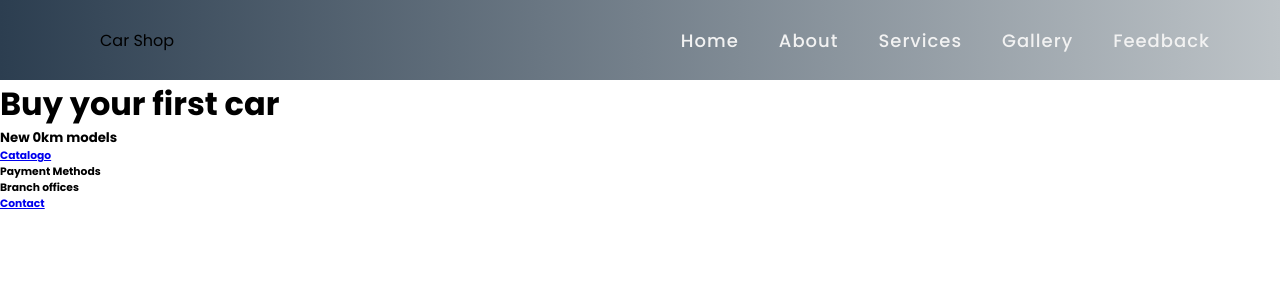
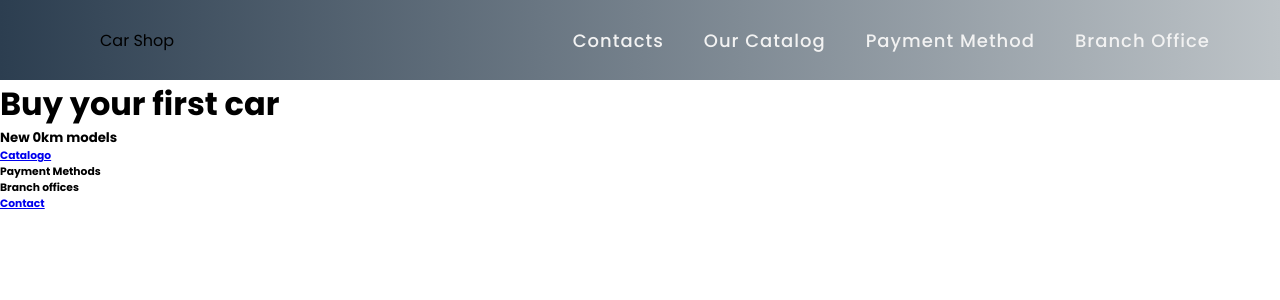
Before and after one commit to Saubers/Proyecto-Final, a React (Create React App) app in the folder client/: page /home in a window 1280 px wide. Shown: the top 300 px of the page. Built offline with nearby package versions, Linux system fonts and the light colour scheme.

Commit message:
nav full facha

```diff
--- a/client/src/components/NavBar/NavBar.jsx
+++ b/client/src/components/NavBar/NavBar.jsx
@@ -14,11 +14,10 @@ const NavBar = () => {
          <i class="fas fa-bars"></i>
          </label>
          <ul>
-            <li><a class="active" href="# ">Home</a></li>
-            <li><a href="# ">About</a></li>
-            <li><a href="# ">Services</a></li>
-            <li><a href="# ">Gallery</a></li>
-            <li><a href="# ">Feedback</a></li>
+            <li><a href="# ">Contacts</a></li>
+            <li><a href="# ">Our Catalog</a></li>
+            <li><a href="# ">Payment Method</a></li>
+            <li><a href="# ">Branch Office</a></li>
          </ul>
       </nav>
         </div>
--- a/client/src/components/NavBar/NavBar.module.css
+++ b/client/src/components/NavBar/NavBar.module.css
@@ -5,24 +5,26 @@
   box-sizing: border-box;
   font-family: 'Poppins', sans-serif;
 }
+
+nav .logo{
+    font-family: 'Poppins', sans-serif;
+    color: #fff;
+    font-size: 35px;
+    font-weight: 600;
+  }
 nav{
   display: flex;
   height: 80px;
   width: 100%;
   background: #bdc3c7;  /* fallback for old browsers */
-background: -webkit-linear-gradient(to right, #2c3e50, #bdc3c7);  /* Chrome 10-25, Safari 5.1-6 */
-background: linear-gradient(to right, #2c3e50, #bdc3c7); /* W3C, IE 10+/ Edge, Firefox 16+, Chrome 26+, Opera 12+, Safari 7+ */
-
+  background: -webkit-linear-gradient(to right, #2c3e50, #bdc3c7);  /* Chrome 10-25, Safari 5.1-6 */
+  background: linear-gradient(to right, #2c3e50, #bdc3c7); /* W3C, IE 10+/ Edge, Firefox 16+, Chrome 26+, Opera 12+, Safari 7+ */
   align-items: center;
   justify-content: space-between;
   padding: 0 50px 0 100px;
   flex-wrap: wrap;
 }
-nav .logo{
-  color: #fff;
-  font-size: 35px;
-  font-weight: 600;
-}
+
 nav ul{
   display: flex;
   flex-wrap: wrap;
```
